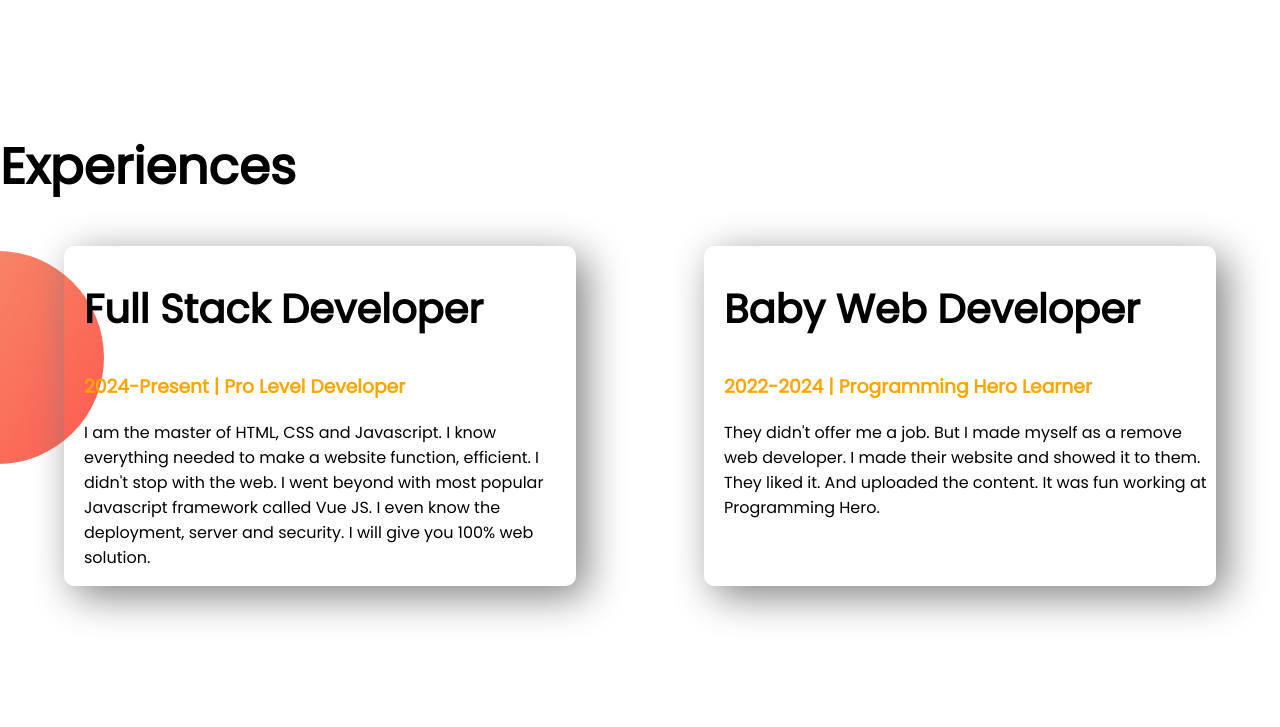
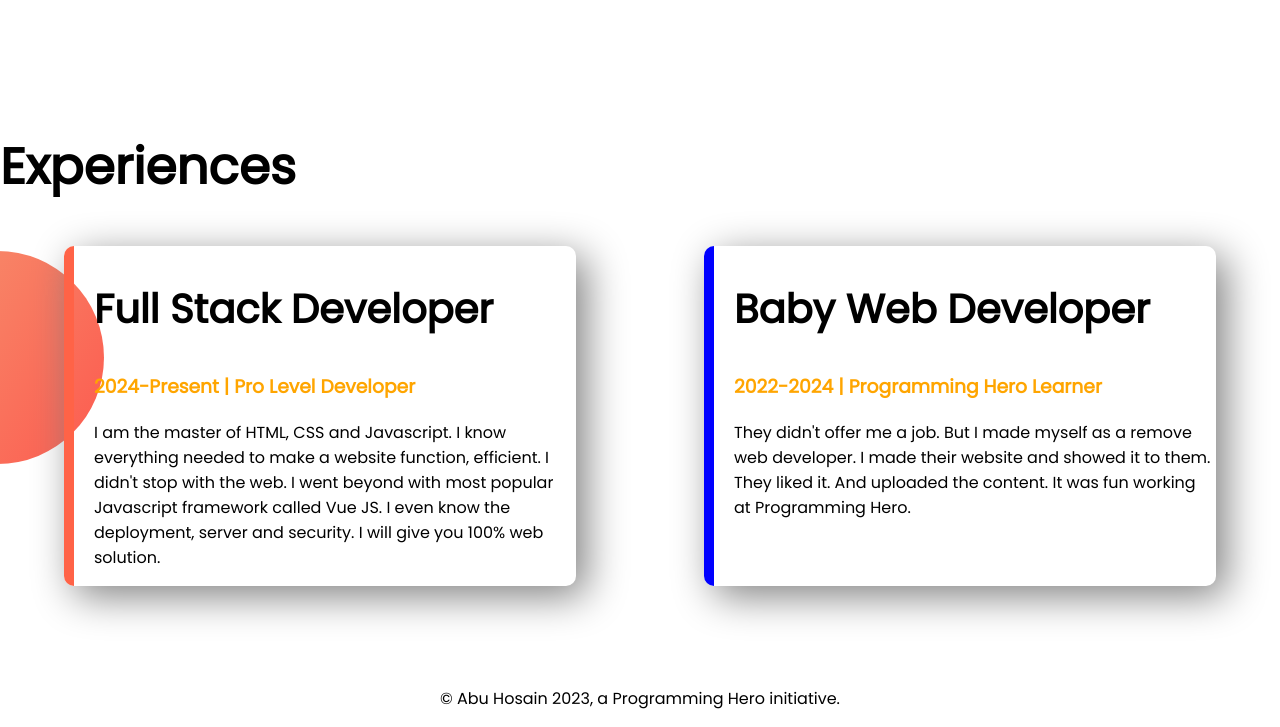
Before and after one commit to abuhosain/devoloper-portfolio, a plain HTML site: page index.html in a window 1280 px wide. Shown: the part 1107-1834 px from the top of the page. Before the commit the page ends 1793 px from the top, so only its background shows below. Drawn offline with Linux system fonts and the light colour scheme.

Commit message:
footer added

```diff
--- a/index.html
+++ b/index.html
@@ -61,7 +61,7 @@
         <h1>Experiences </h1>
 
         <div class="flexible-container">
-            <div class="ex-item">
+            <div id="full"  class="ex-item">
                 <h2>Full Stack Developer</h2>
                 <h3 class="name">2024-Present | Pro Level Developer</h3>
                 <p>I am the master of HTML, CSS and Javascript. I know everything needed to make a website function,
@@ -70,7 +70,7 @@
             </div>
 
 
-            <div class="ex-item">
+            <div  id="baby" class="ex-item">
                 <h2>Baby Web Developer</h2>
                 <h3 class="name">2022-2024 | Programming Hero Learner</h3>
                 <p>They didn't offer me a job. But I made myself as a remove web developer. I made their website and
@@ -84,6 +84,11 @@
 
 
 
+    <footer><p>© Abu Hosain 2023, a Programming Hero initiative.</p></footer>
+
+
+
+
 </body>
 
 </html>
--- a/style.css
+++ b/style.css
@@ -64,3 +64,15 @@ h2{
     border-radius: 10px;
 
 }
+
+#full{
+    border-left: 10px solid tomato;
+}
+#baby{
+    border-left: 10px solid blue;
+}
+
+
+footer p{
+    text-align: center;
+}
```
